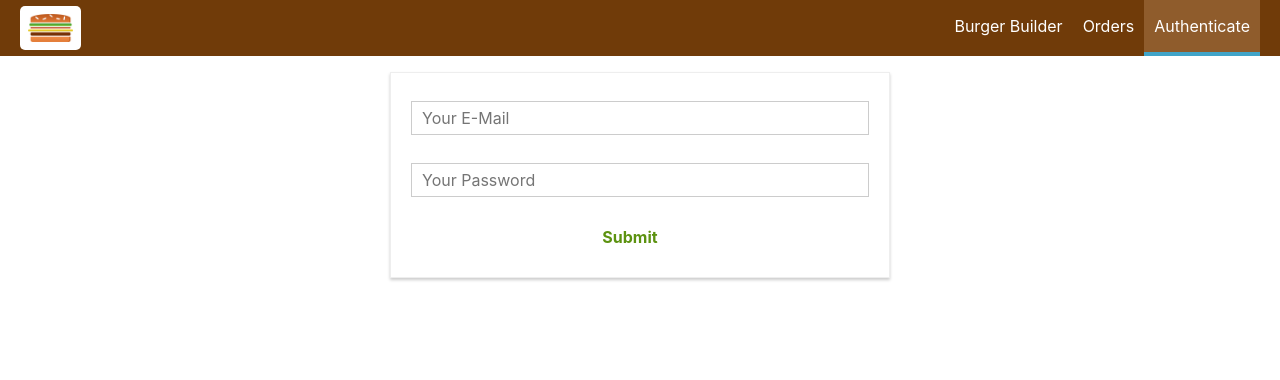
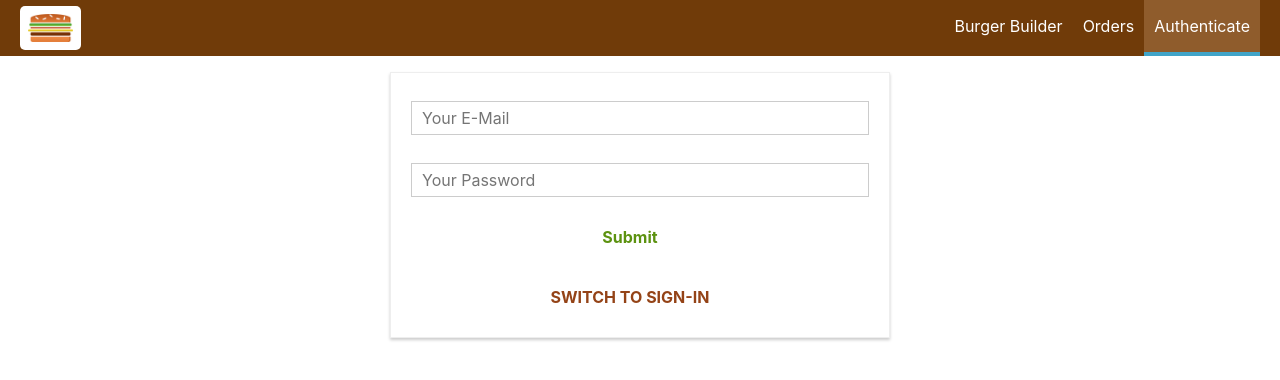
Before and after one commit to pramodkharade/reactbuggerapp, a React (Create React App) app: page /auth in a window 1280 px wide. Shown: the top 380 px of the page. Built offline with nearby package versions, Linux system fonts and the light colour scheme.

Commit message:
sign api integration and switch sign to signup

```diff
--- a/src/containers/Auth/Auth.js
+++ b/src/containers/Auth/Auth.js
@@ -34,8 +34,10 @@ class Auth extends Component {
         },
         valid: false,
         touched: false
-      }
-    }
+      },
+
+    },
+    isSignUp: true
   }
 
   checkValidity=(value, rules) => {
@@ -62,6 +64,14 @@ class Auth extends Component {
     return isValid;
 
   }
+  switchSignupAuthHandler = () => {
+    this.setState(prevState => {
+      console.log('Switch Handler', prevState);
+      return {
+        isSignUp: !prevState.isSignUp
+      }
+    });
+  }
   inputChangedhandler = (event, controlName) => {
     const updatedControls = {
       ...this.state.controls,
@@ -78,7 +88,9 @@ class Auth extends Component {
   }
   submitHandler =(event) => {
     event.preventDefault();
-    this.props.onAuth(this.state.controls.email.value, this.state.controls.password.value);
+    this.props.onAuth(this.state.controls.email.value,
+      this.state.controls.password.value,
+      this.state.isSignUp);
   }
   render() {
     const formElementsArray = [];
@@ -104,13 +116,16 @@ class Auth extends Component {
                     {form}
                     <Button btnType="Success" >Submit </Button>
                 </form>
+                <Button
+      btnType='Danger'
+      clicked={this.switchSignupAuthHandler} >SWITCH TO {this.state.isSignUp ? 'SIGN-IN' : 'SIGN-UP'}</Button>
             </div>
       );
   }
 }
 const mapDispatchToProps = dispatch => {
   return {
-    onAuth: (email, password) => dispatch(authAction.authenticate(email, password))
+    onAuth: (email, password, isSignUp) => dispatch(authAction.authenticate(email, password, isSignUp))
   }
 }
 export default connect(null, mapDispatchToProps)(Auth);
--- a/src/store/actions/auth.js
+++ b/src/store/actions/auth.js
@@ -17,15 +17,20 @@ export const authFail = (error) => {
     error: error
   };
 }
-export const authenticate = (email, password) => {
+export const authenticate = (email, password, isSignUp) => {
   return dispatch => {
     dispatch(authSuccess());
+    let url = 'https://identitytoolkit.googleapis.com/v1/accounts:signUp?key=AIzaSyCeu1_NGdFW4o9LQm2_Wj-kxVqckWHSk';
+    if (!isSignUp) {
+      url = "https://identitytoolkit.googleapis.com/v1/accounts:signInWithPassword?key=AIzaSyCeu1_NGdFW4o9LQm2_Wj-kxVqckWHSk";
+    }
+    console.log('sign up state', isSignUp);
     const authData = {
       email: email,
       password: password,
       returnSecureToken: true
     };
-    axios.post('https://identitytoolkit.googleapis.com/v1/accounts:signUp?key=AIzaSyCeu1_NGdFW4o9LQm2_Wj-kxVqckWHSk-4', authData)
+    axios.post(url, authData)
       .then((res) => {
         console.log('Sign up Sucess', res);
         dispatch(authSuccess(res.data));
```
